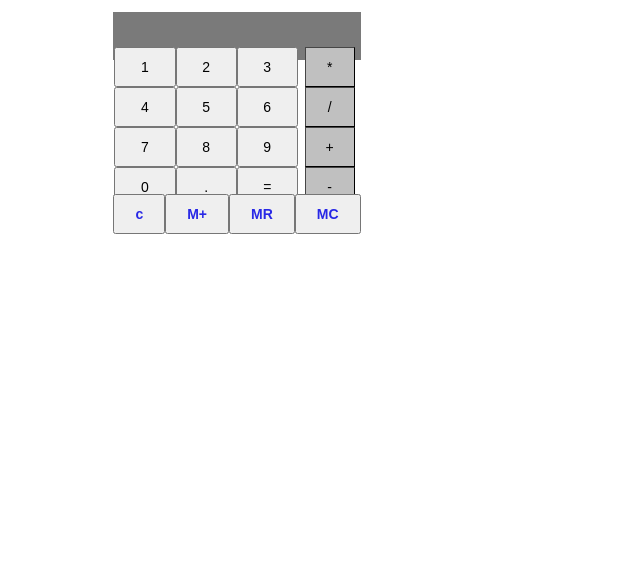
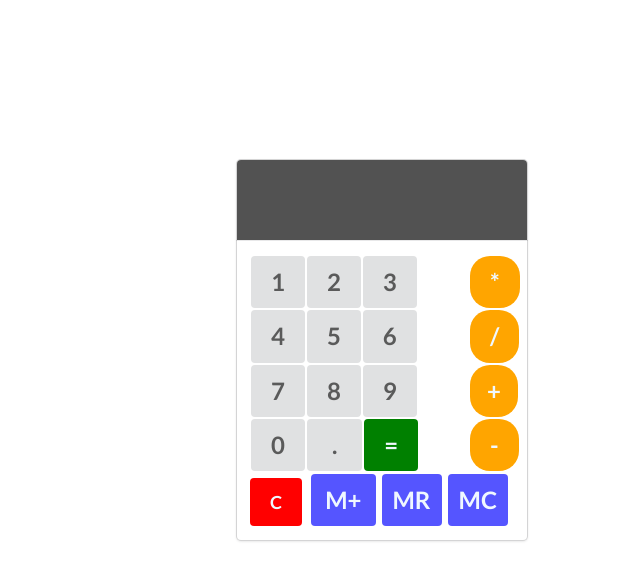
Before and after one commit to shashwata27/React-Calculator, a React (Create React App) app: page / in a window 1280 px wide. Shown: the top 580 px of the page, without its empty margins (403-1043 px from the left). Built offline with nearby package versions, Linux system fonts and the light colour scheme.

Commit message:
added validations and semantic ui

```diff
--- a/src/components/App.jsx
+++ b/src/components/App.jsx
@@ -1,7 +1,8 @@
 import React from "react";
 import ButtonWrapper from "./ButtonWrapper";
 import buttonLabels from "../utils/buttonsLables";
-import "../css/style3.css";
+// import "../css/style3.css";
+import "../css/semanticStyle.css";
 
 const {
   numbers,
@@ -82,6 +83,9 @@ export default class App extends React.Component {
       if (text[text.length - 1] === " ") {
         text = text.slice(0, text.length - 3);
       }
+      if (text[0] === " ") {
+        text = text.slice(3, text.length);
+      }
       let temp = text.split(" ");
 
       // Calculation
@@ -93,15 +97,15 @@ export default class App extends React.Component {
 
   render() {
     return (
-      <div className="main">
-        <div className="display">{this.state.display}</div>
-        <div className="buttons">
-          <div className="numOps">
-            <div className="num">
+      <div className="main ui card">
+        <div className="display image ">{this.state.display}</div>
+        <div className="buttons content">
+          <div className="numOps ui grid">
+            <div className="num twelve wide column ">
               <ButtonWrapper names={numbers} handler={this.numbersHandeler} />
               <ButtonWrapper names={equals} handler={this.equalsHandeler} />
             </div>
-            <div className="ops">
+            <div className="ops four wide column ">
               <ButtonWrapper
                 names={operators}
                 handler={this.operatorHandeler}
--- a/src/components/Button.jsx
+++ b/src/components/Button.jsx
@@ -13,7 +13,12 @@ export default class Button extends React.Component {
   render() {
     this.helper();
     return (
-      <button id={this.props.name} onClick={this.props.handler} disabled={temp}>
+      <button
+        id={this.props.name}
+        onClick={this.props.handler}
+        disabled={temp}
+        className="ui compact icon massive button "
+      >
         {this.props.name}
       </button>
     );
--- /dev/null
+++ b/src/css/semanticStyle.css
@@ -0,0 +1,92 @@
+.main {
+  top: 20vh;
+  right: -80vh;
+}
+.ui.card > .image {
+  min-height: 10vh;
+  text-align: right;
+  padding: 4vh 20px 0;
+  font-size: 24px;
+  font-weight: 600;
+  background-color: rgb(82, 82, 82);
+  color: aliceblue;
+}
+
+.num > .ui.compact.icon.button {
+  padding-left: 20px;
+  padding-right: 20px;
+  margin: 1px;
+}
+
+#c {
+  padding-left: 20px;
+  padding-right: 20px;
+  padding-top: 15px;
+  padding-bottom: 15px;
+
+  text-transform: capitalize;
+  font-size: 18px;
+}
+
+#MR,
+#MC {
+  padding-left: 11px;
+  padding-right: 11px;
+}
+
+.memory :nth-child(2) {
+  margin-left: 4.45px;
+}
+.memory :nth-child(2),
+.memory :nth-child(3),
+.memory :nth-child(4) {
+  background-color: rgb(85, 85, 255);
+  color: aliceblue;
+  margin-top: 2px;
+}
+
+.num :nth-last-child(2) {
+  padding-left: 25px !important;
+  padding-right: 25px !important;
+}
+
+.num :last-child {
+  background-color: green;
+  color: aliceblue;
+}
+.ops > .ui.compact.icon.button {
+  padding-left: 20px;
+  padding-right: 20px;
+  margin: 1px;
+  border-radius: 20px;
+  background-color: orange;
+  color: aliceblue;
+}
+.ops > .ui.compact.icon.button:hover {
+  background-color: #e0e1e2;
+  color: rgba(0, 0, 0, 0.6);
+}
+
+.ops
+  > .ui.compact.icon.button
+  + .ui.compact.icon.button
+  + .ui.compact.icon.button {
+  padding-left: 17px;
+  padding-right: 17px;
+}
+.ops
+  > .ui.compact.icon.button
+  + .ui.compact.icon.button
+  + .ui.compact.icon.button
+  + .ui.compact.icon.button {
+  padding-left: 20px;
+  padding-right: 20px;
+}
+.memory :first-child {
+  background-color: red;
+  color: aliceblue;
+}
+
+.ops > button {
+  border-radius: 10px;
+}
```
Also changed, not shown: public/manifest.json.
